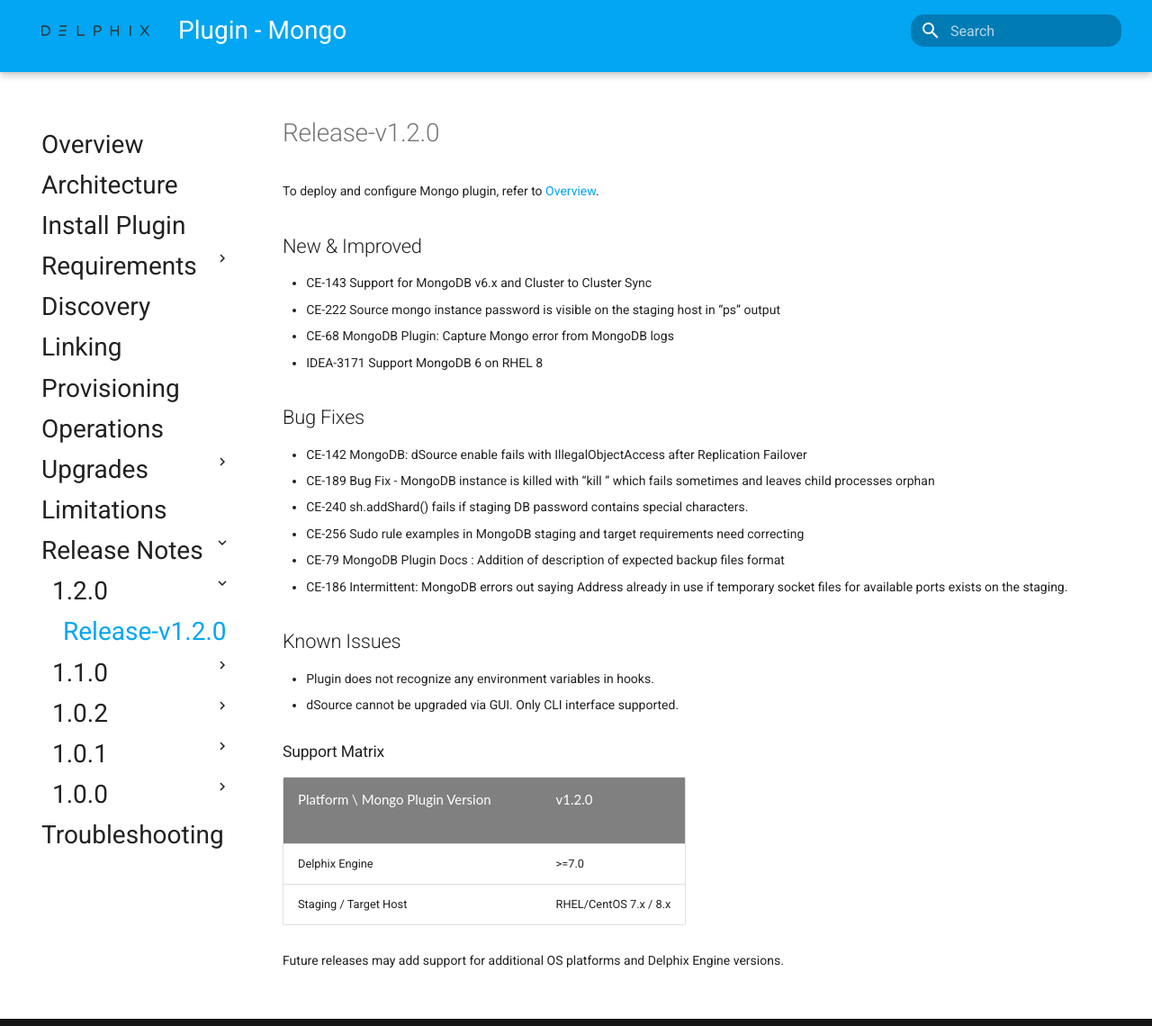
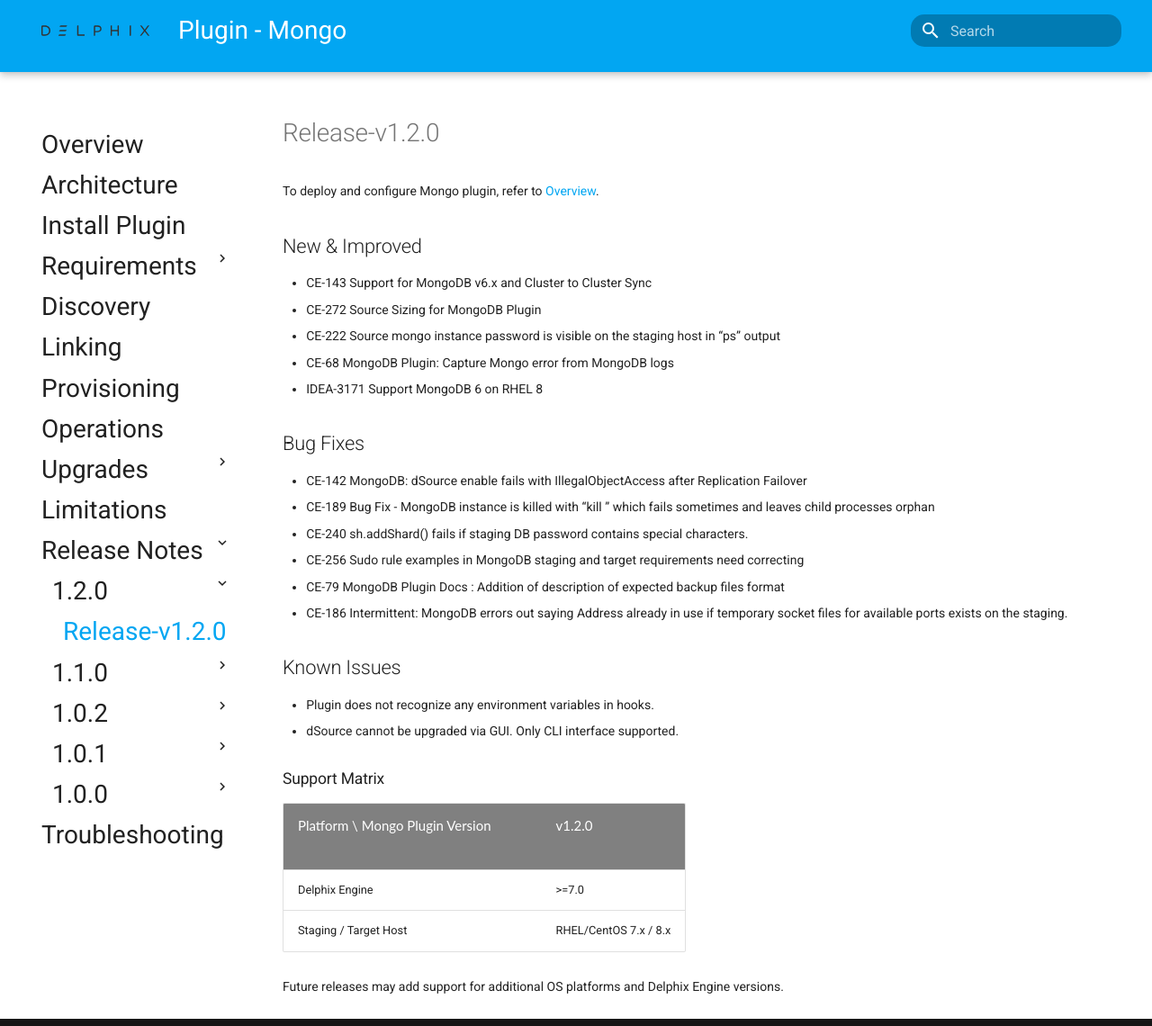
Before and after one commit to ayesharustgi-delphix/mongo-plugin, an MkDocs documentation site: the page built from docs/docs/Release_Notes/1.2.0/Release-v1.2.0.md, in a window 1280 px wide and 1140 px high. Shown: the whole window at 90% size. Built offline with MkDocs 1.6.1 and Material for MkDocs 9.7.7, drawn with Linux system fonts in a browser that asks for light colours.

Commit message:
Addition of source sizing in improvements

```diff
--- a/docs/docs/Release_Notes/1.2.0/Release-v1.2.0.md
+++ b/docs/docs/Release_Notes/1.2.0/Release-v1.2.0.md
@@ -5,6 +5,7 @@
 
 ## New & Improved
 * CE-143 Support for MongoDB v6.x and Cluster to Cluster Sync
+* CE-272 Source Sizing for MongoDB Plugin
 * CE-222 Source mongo instance password is visible on the staging host in "ps" output
 * CE-68 MongoDB Plugin: Capture Mongo error from MongoDB logs
 * IDEA-3171 Support MongoDB 6 on RHEL 8
```
